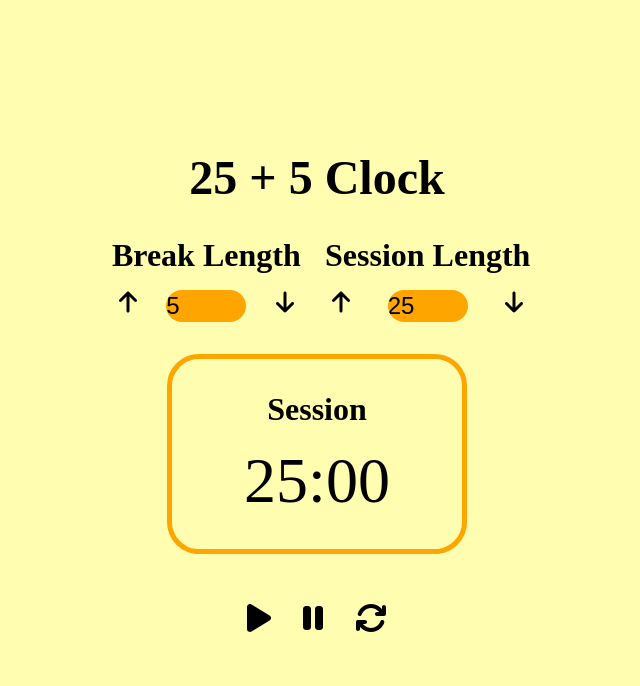
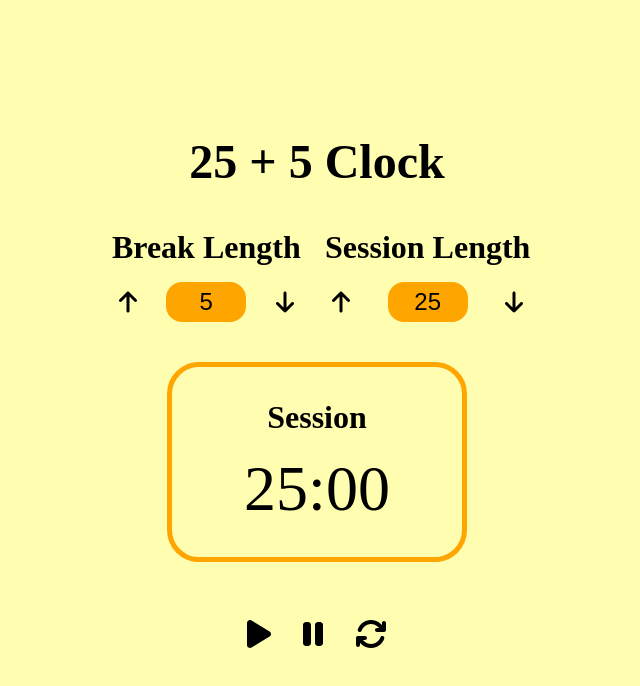
Before and after one commit to zun-liang/fcc-25-5-clock, a React (Vite) app: page / in a window 1280 px wide. Shown: the top 686 px of the page, without its empty margins (323-963 px from the left). Built offline with nearby package versions, Linux system fonts and the light colour scheme.

Commit message:
update Clock functions

```diff
--- a/src/Clock.tsx
+++ b/src/Clock.tsx
@@ -15,7 +15,7 @@ const ClockContainer = styled.div`
   display: grid;
   grid-template-columns: 1fr 1fr;
   justify-items: center;
-  row-gap: 2rem;
+  row-gap: 2.5rem;
   column-gap: 1rem;
 `;
 const Title = styled.h1`
@@ -28,13 +28,18 @@ const LengthContainer = styled.div`
   display: grid;
   grid-template-columns: 2rem 1fr 2rem;
   justify-items: center;
-  gap: 1rem;
+  align-items: center;
+  row-gap: 1rem;
+  column-gap: 0.5rem;
 `;
 const StyledLabel = styled.label`
   grid-column: 1 / -1;
   justify-self: center;
-  font-size: 2rem;
+  font-size: 1.5rem;
   font-weight: bold;
+  @media (min-width: 1200px) {
+    font-size: 2rem;
+  }
 `;
 const StyledInput = styled.input`
   border: none;
@@ -42,11 +47,19 @@ const StyledInput = styled.input`
   background-color: orange;
   border-radius: 1rem;
   width: 5rem;
-  height: 2rem;
+  height: 2.5rem;
   font-size: 1.5rem;
+  text-align: center;
+  &::-webkit-outer-spin-button,
+  &::-webkit-inner-spin-button {
+    -webkit-appearance: none;
+    margin: 0;
+  }
+  -moz-appearance: textfield;
 `;
 const Arrow = styled(FontAwesomeIcon)`
   font-size: 1.5rem;
+  cursor: pointer;
 `;
 const IconsContainer = styled.div`
   grid-column: 1 / 3;
@@ -54,30 +67,57 @@ const IconsContainer = styled.div`
 const Icon = styled(FontAwesomeIcon)`
   font-size: 2rem;
   margin: 1rem;
+  cursor: pointer;
 `;
 
 const Clock = () => {
   const [breakLength, setBreakLength] = useState(5);
   const [sessionLength, setSessionLength] = useState(25);
-  const updateBreakLength = (e: React.FormEvent<HTMLInputElement>): void =>
-    setBreakLength(parseInt(e.currentTarget.value));
-  const updateSessionLength = (e: React.FormEvent<HTMLInputElement>): void =>
-    setSessionLength(parseInt(e.currentTarget.value));
+  const [start, setStart] = useState(false);
+  const handleStart = () => setStart(true);
+  const handlePause = () => setStart(false);
+  const handleReset = () => {
+    setStart(false);
+    setBreakLength(5);
+    setSessionLength(25);
+  };
+
+  const updateBreakLength = (e: React.FormEvent<HTMLInputElement>): void => {
+    const breakInput = e.currentTarget.value;
+    if (breakInput) {
+      setBreakLength(parseInt(breakInput));
+    } else {
+      setBreakLength(0);
+    }
+  };
+
+  const updateSessionLength = (e: React.FormEvent<HTMLInputElement>): void => {
+    const sessionInput = e.currentTarget.value;
+    if (sessionInput) {
+      setSessionLength(parseInt(sessionInput));
+    } else {
+      setSessionLength(0);
+    }
+  };
+
   const incrementBreak = () => {
-    if (breakLength < 59) {
+    if (breakLength < 60) {
       setBreakLength((prev) => prev + 1);
     }
   };
+
   const decrementBreak = () => {
     if (breakLength >= 1) {
       setBreakLength((prev) => prev - 1);
     }
   };
+
   const incrementSession = () => {
-    if (sessionLength < 59) {
+    if (sessionLength < 60) {
       setSessionLength((prev) => prev + 1);
     }
   };
+
   const decrementSession = () => {
     if (sessionLength >= 1) {
       setSessionLength((prev) => prev - 1);
@@ -94,6 +134,10 @@ const Clock = () => {
         <Arrow icon={faArrowUp} id="break-increment" onClick={incrementBreak} />
         <StyledInput
           id="break-length"
+          name="break-length"
+          type="number"
+          min="1"
+          max="60"
           value={breakLength}
           onChange={updateBreakLength}
         />
@@ -114,6 +158,10 @@ const Clock = () => {
         />
         <StyledInput
           id="session-length"
+          name="session-length"
+          type="number"
+          min="1"
+          max="60"
           value={sessionLength}
           onChange={updateSessionLength}
         />
@@ -123,11 +171,15 @@ const Clock = () => {
           onClick={decrementSession}
         />
       </LengthContainer>
-      <Timer />
+      <Timer
+        start={start}
+        breakLength={breakLength}
+        sessionLength={sessionLength}
+      />
       <IconsContainer>
-        <Icon icon={faPlay} id="start_stop" />
-        <Icon icon={faPause} />
-        <Icon icon={faArrowsRotate} id="reset" />
+        <Icon icon={faPlay} id="start_stop" onClick={handleStart} />
+        <Icon icon={faPause} onClick={handlePause} />
+        <Icon icon={faArrowsRotate} id="reset" onClick={handleReset} />
       </IconsContainer>
     </ClockContainer>
   );
```
